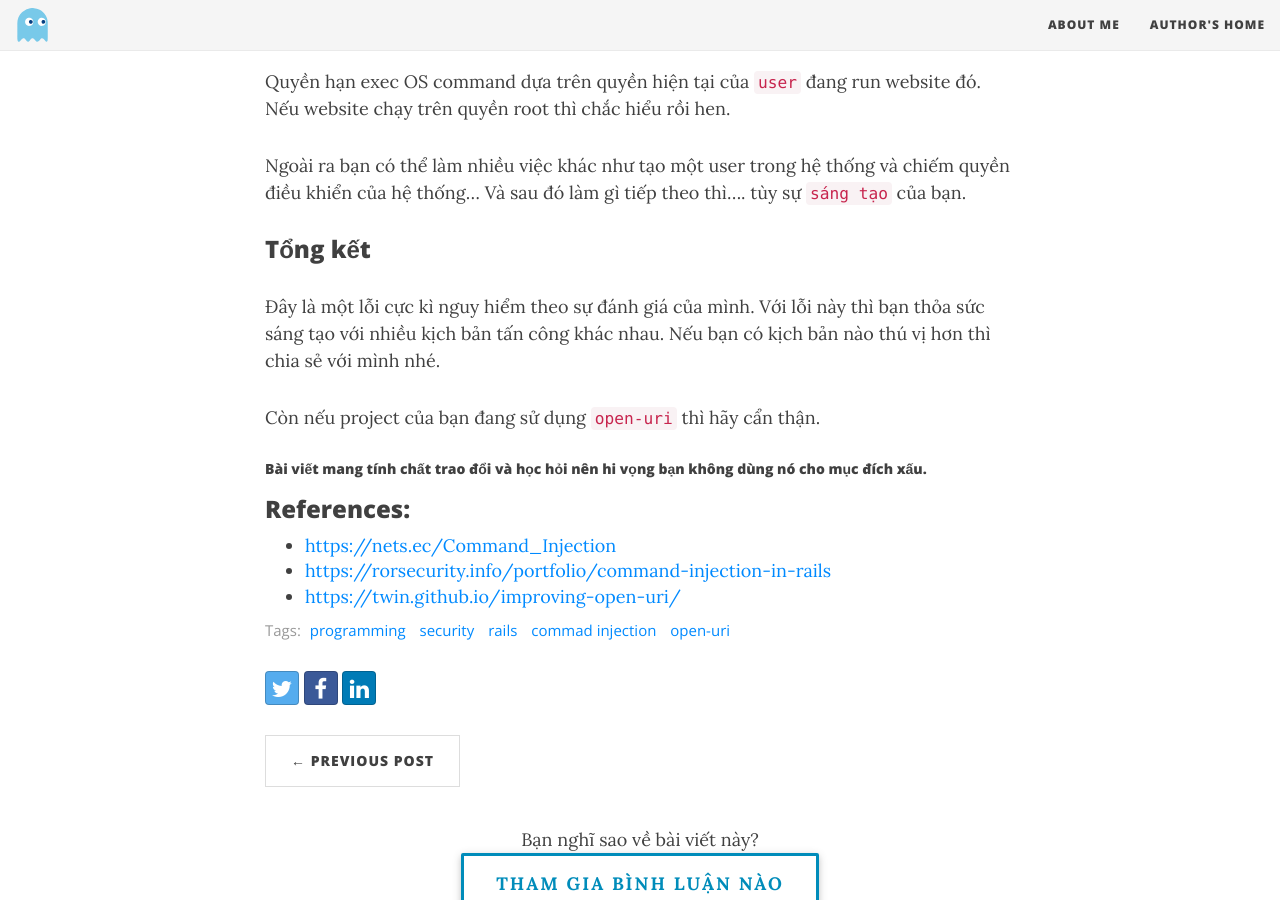
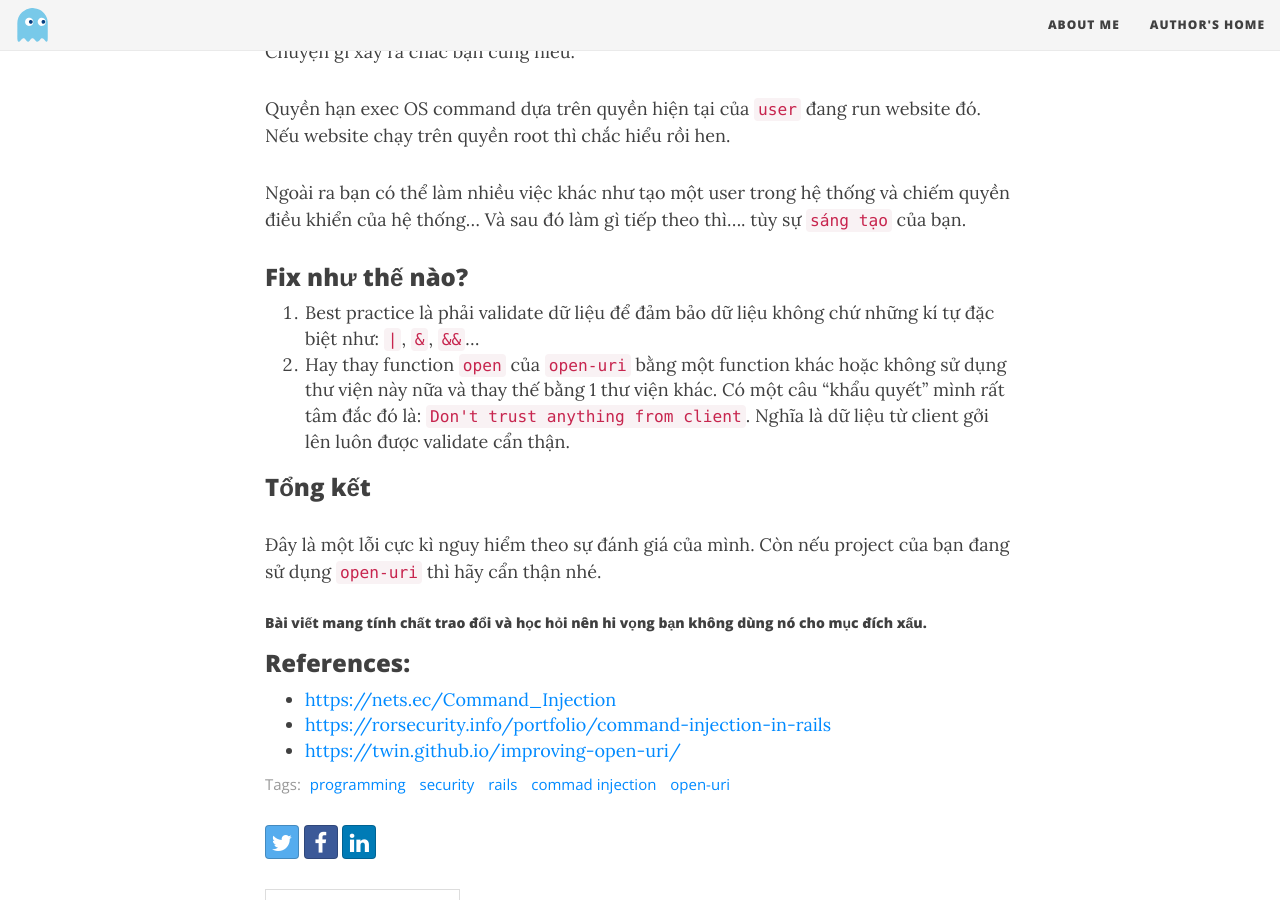
Before and after one commit to thorvn/th0j.github.io, a Jekyll site: the page built from _posts/2018-08-03-lo-hong-o-thu-vien-open-uri.md, in a window 1280 px wide and 900 px high, scrolled down 2926 px. Built offline with Jekyll 4.4.1, drawn with Linux system fonts in a browser that asks for light colours; nearby versions of some CDN libraries; some of the changed text lies outside the part shown.

Commit message:
fix typo

```diff
--- a/_posts/2018-08-03-lo-hong-o-thu-vien-open-uri.md
+++ b/_posts/2018-08-03-lo-hong-o-thu-vien-open-uri.md
@@ -22,7 +22,7 @@
 
 Ở đây thì thay vì hard code url mình đưa nó về  dạng params để truyền vào cho tiện thoai. Đoạn code có vẻ như vô hại nhỉ?
 
-Nhưng hay cẩn thận, method `open` của `openuri` là một wrapper của `Kernel#open`, và method này giúp bạn thực thi một OS command. Và dựa vào đây attacker có thể remote code execution.
+Nhưng hay cẩn thận, method `open` của `openuri` kế thừa từ `Kernel#open`, với mục đích open một URL. Nếu URL bình thường từ client sẽ không được pass vào `Kernel#open`, nhưng chuyện gì xảy ra nếu client sẽ truyền lên một URL và bonous cho bạn một cái gì đó ví dụ như: `| rm -rf ~`. Dựa vào đây attacker có thể remote code execution.
 Lỗ hổng này được gọi là `command injection`. Các bạn muốn tìm hiểu thêm có thể google nhé!
 
 ### Command injection có gì nguy hiểm?
@@ -45,10 +45,15 @@
 
 Ngoài ra bạn có thể làm nhiều việc khác như tạo một user trong hệ thống và chiếm quyền điều khiển của hệ thống... Và sau đó làm gì tiếp theo thì.... tùy sự `sáng tạo` của bạn.
 
+### Fix như thế nào?
+1. Best practice là phải validate dữ liệu để đảm bảo dữ liệu không chứ những kí tự đặc biệt như: `|`, `&`, `&&`...
+2. Hay thay function `open` của `open-uri` bằng một function khác hoặc không sử dụng thư viện này nữa và thay thế bằng 1 thư viện khác.
+Có một câu "khẩu quyết" mình rất tâm đắc đó là: `Don't trust anything from client`. Nghĩa là dữ liệu từ client gởi lên luôn được validate cẩn thận.
+
 ### Tổng kết
-Đây là một lỗi cực kì nguy hiểm theo sự đánh giá của mình. Với lỗi này thì bạn thỏa sức sáng tạo với nhiều kịch bản tấn công khác nhau. Nếu bạn có kịch bản nào thú vị hơn thì chia sẻ với mình nhé.
+Đây là một lỗi cực kì nguy hiểm theo sự đánh giá của mình.
+Còn nếu project của bạn đang sử dụng `open-uri` thì hãy cẩn thận nhé.
 
-Còn nếu project của bạn đang sử dụng `open-uri` thì hãy cẩn thận.
 
 ##### Bài viết mang tính chất trao đổi và học hỏi nên hi vọng bạn không dùng nó cho mục đích xấu.
 
```
